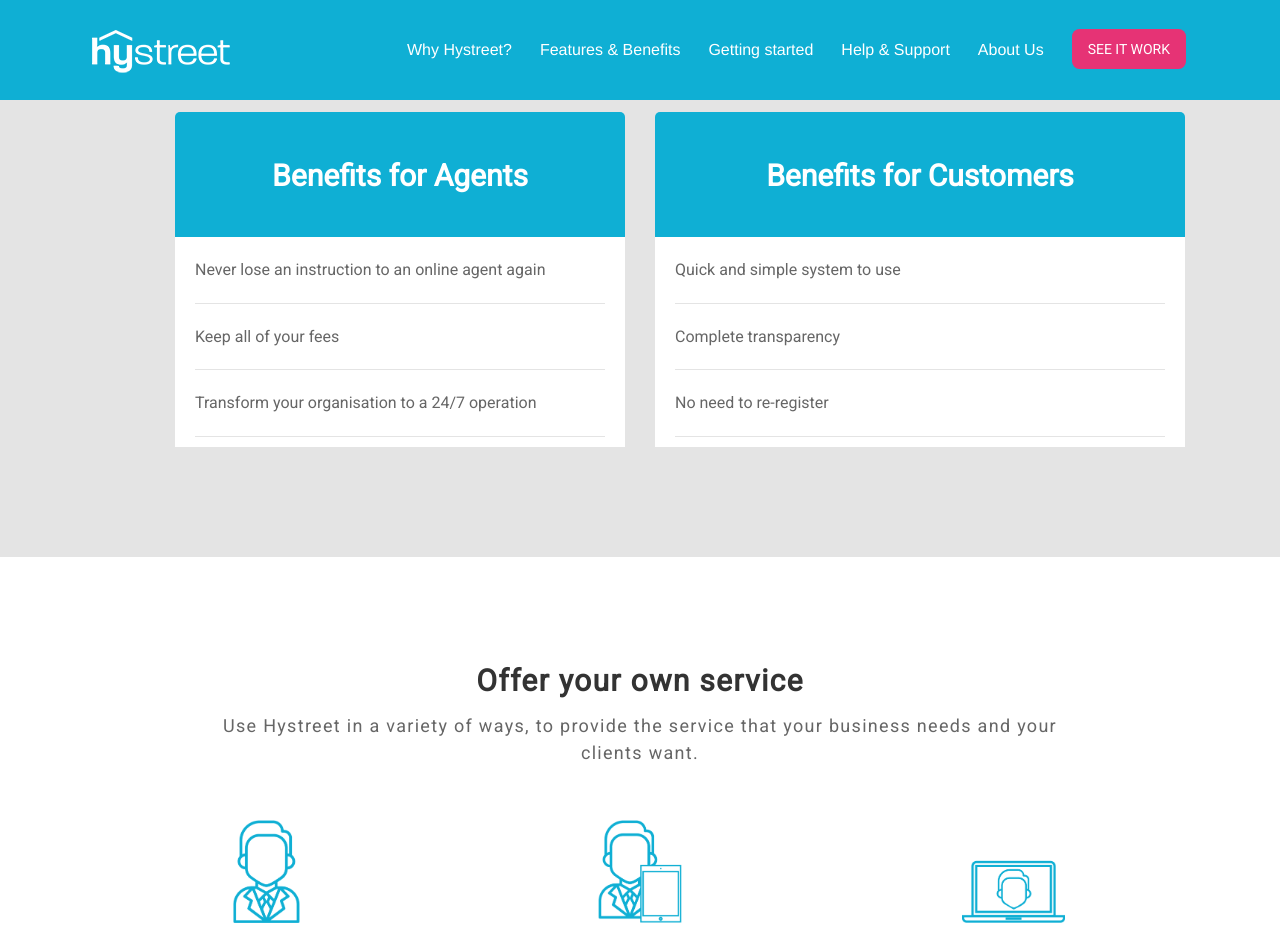
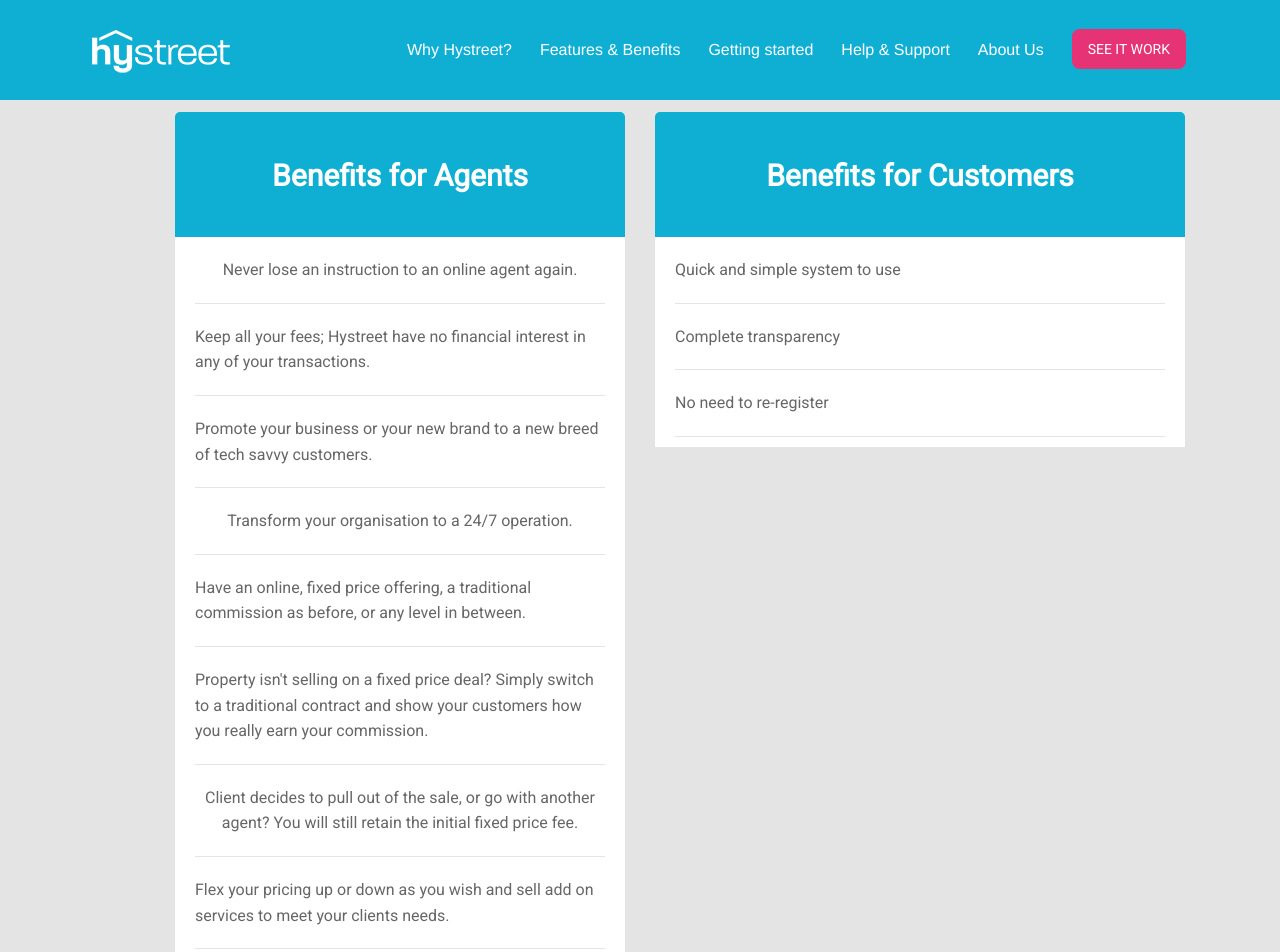
Before and after one commit to hystreet/hystreet.github.io, a Jekyll site: the page built from features-benefits/index.html, in a window 1280 px wide and 1400 px high, scrolled down 3351 px. Shown: the top 952 px of the window. Built offline with Jekyll 4.4.1, drawn with Linux system fonts in a browser that asks for light colours; some web fonts are replaced; a script that is not in the unit is left out; some of the changed text lies outside the part shown.

Commit message:
Update index.html

```diff
--- a/features-benefits/index.html
+++ b/features-benefits/index.html
@@ -208,14 +208,68 @@
 						</h2>
 					</header>
 					<ul class="features-list">
-						<li class="features-item">
-							Never lose an instruction to an online agent again
+						<li class="features-item layout-text">
+							Never lose an instruction to an online agent again.
 						</li>
 						<li class="features-item">
-							Keep all of your fees
+							Keep all your fees; Hystreet have no financial interest in any of your transactions.
 						</li>
 						<li class="features-item">
-							Transform your organisation to a 24/7 operation
+							Promote your business or your new brand to a new breed of tech savvy customers.
+						</li>
+						<li class="features-item layout-text">
+							Transform your organisation to a 24/7 operation.
+						</li>
+						<li class="features-item">
+							Have an online, fixed price offering, a traditional commission as before, or any level in between.
+						</li>
+						<li class="features-item">
+							Property isn't selling on a fixed price deal? Simply switch to a traditional contract and show your customers how you really earn your commission.
+						</li>
+						<li class="features-item layout-text">
+							Client decides to pull out of the sale, or go with another agent? You will still retain the initial fixed price fee.
+						</li>
+						<li class="features-item">
+							Flex your pricing up or down as you wish and sell add on services to meet your clients needs.
+						</li>
+						<li class="features-item">
+						Maintain your existing relationships with surveyors and mortgage brokers.
+						</li>
+						<li class="features-item">
+						Setting up an agency in a new area is expensive; not with Hystreet. Target listings in another postcode; no premises and no additional agents required to expand your reach effortlessly.
+						</li>
+						<li class="features-item">
+						Use voucher codes to promote special offers and discounts.
+						</li>
+						<li class="features-item layout-text">
+						No need to change your existing CRM as the system is standalone.
+						</li>
+						<li class="features-item">
+						Simple integration with your website through three simple and seamless access points
+						</li>
+						<li class="features-item">
+						Viewings and valuations can be booked online instantaneously using our live diary system.
+						</li>
+						<li class="features-item layout-text">
+						Gather vital, 100% honest feedback, direct from the viewer to vendor, automatically after every viewing.
+						</li>
+						<li class="features-item">
+						Undertake property fact finds and ID checks by client self service, including recent updates provided by the 4MLD, all automated and all online.
+						</li>
+						<li class="features-item">
+						Negotiations can be carried out between seller and buyer through Hystreet, with the agent only being involved if they feel it beneficial.
+						</li>
+						<li class="features-item">
+						Multiple levels of control, from agent, branch manager to network of branch control.
+						</li>
+						<li class="features-item">
+						Completely white labelled; all you clients will see is your brand, even on the URL.
+						</li>
+						<li class="features-item layout-text">
+						Keep a close eye on every stage of a sale, with a full audit trail.
+						</li>
+						<li class="features-item">
+						<h3>All this and more allows agents to concentrate on what differentiates them from their competitors, rather than the future of their business.</h3>
 						</li>
 					</ul>
 			</div>
```
